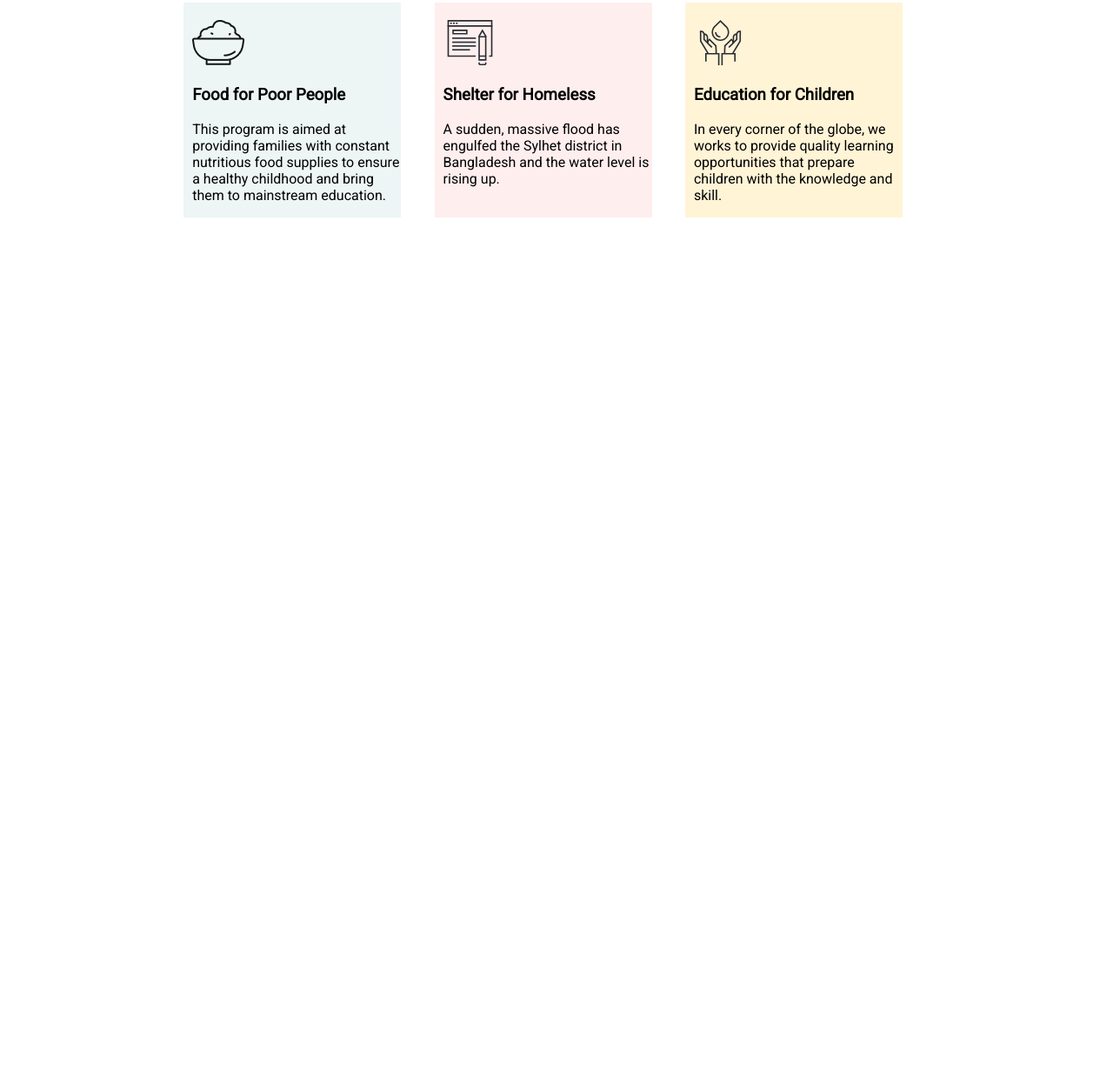
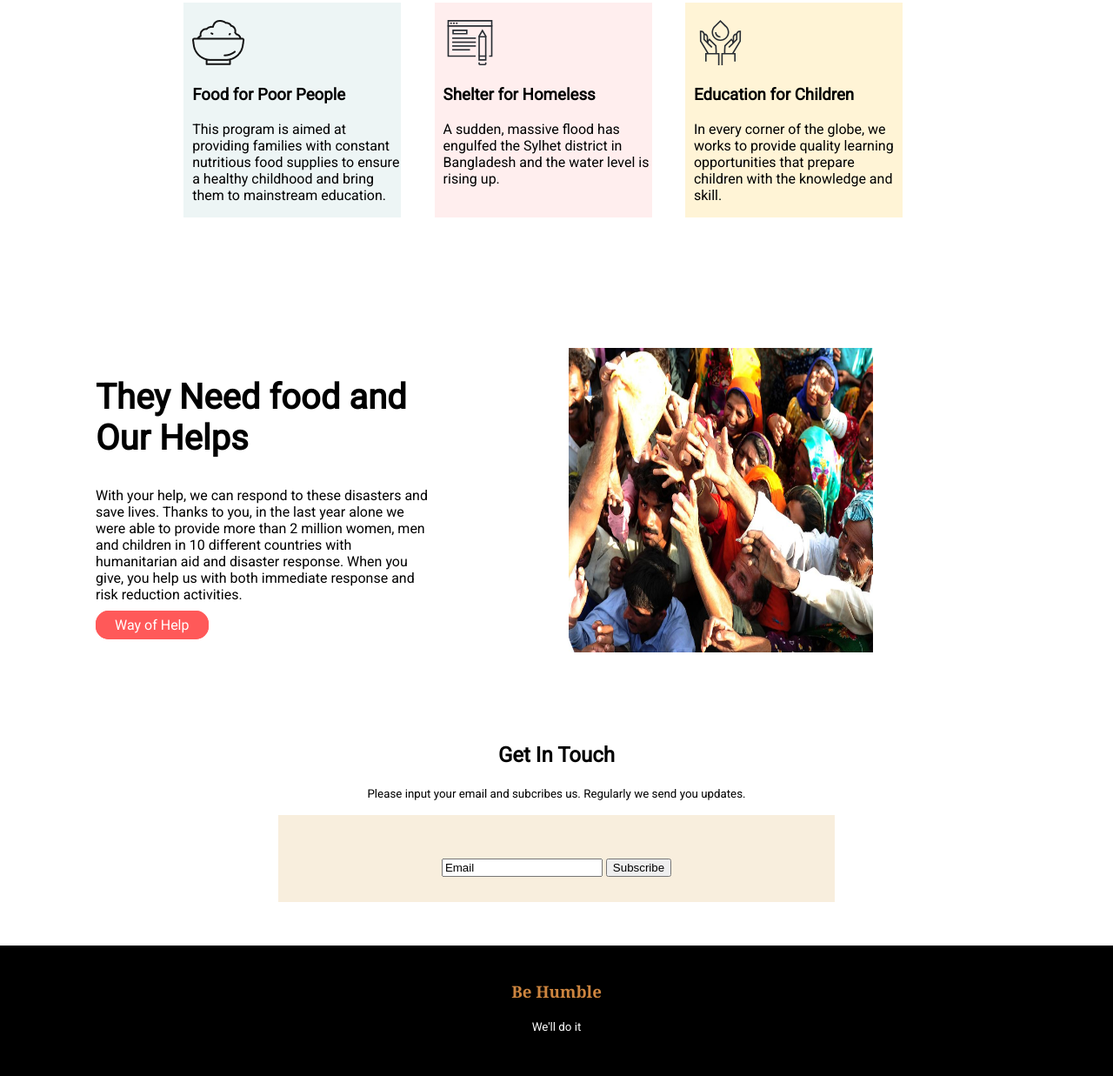
Before and after one commit to rmshahidullah/donate-today, a plain HTML site: page index.html in a window 1280 px wide. Shown: the part 930-2167 px from the top of the page at 87% size. Before the commit the page ends 1280 px from the top, so only its background shows below. Drawn offline with Linux system fonts and the light colour scheme.

Commit message:
footer added

```diff
--- a/index.html
+++ b/index.html
@@ -64,6 +64,37 @@
 
             </div>
         </section>
+        <section class="container">
+            <div class="description-area">
+                <h1>They Need food and Our Helps</h1>
+                <p>With your help, we can respond to these disasters and save lives. Thanks to you, in the last year alone we were able to provide more than 2 million women, men and children in 10 different countries with humanitarian aid and disaster response. When you give, you help us with both immediate response and risk reduction activities.</p>
+                <a class="button-link" target="_blank" href="https://khukumoni.com/project/giving-relief-to-flood-victims/">Way of Help</a>
+            </div>
+            <div class="description-area">
+                <img src="images/donation0.jpg" alt="">
+            </div>
+
+        </section>
+
+        <section class="contact-area">
+            <div class="update">
+                <h2>Get In Touch</h2>
+                <p><small> Please input your email and subcribes us. Regularly we send you updates.</small></p>
+            </div>
+            <div class="subscrib">
+                <input type="email" value="Email">
+                <input type="submit" value="Subscribe">
+
+            </div>
+        </section>
+        <section class="footer">
+            <div class="wraper">
+                <h3 class="footer-note">Be Humble</h3>
+                <small class="determination">We'll do it</small>
+            </div>
+
+        </section>
+
 
 
 
--- a/style.css
+++ b/style.css
@@ -92,3 +92,47 @@ img{
     padding-left: 10px;
     padding-top: 20px;
 }
+.container{
+    display: flex;
+    margin-bottom: 50px;
+}
+.description-area{
+    width: 30%;
+    padding: 50px;
+    margin-left: 60px;
+}
+.description-area img{
+    height: 350px;
+    width: 350px;
+}
+.contact-area{
+    text-align: center;
+    margin-bottom: 50px;
+
+}
+.subscrib{
+    background-color: rgb(248, 238, 221);
+    height: 50px;
+    width: 50%;
+    margin-left: 25%;
+    margin-right: 25%;
+    padding-top: 50px;
+}
+.footer{
+    background-color: black;
+    text-align: center
+
+}
+.footer-note{
+    color: peru;
+    font-family: Georgia, 'Times New Roman', Times, serif;
+    padding-top: 40px;
+}
+.wraper{
+    height: 150px;
+}
+.determination{
+    color: white;
+    font-weight: lighter;
+
+}
```
